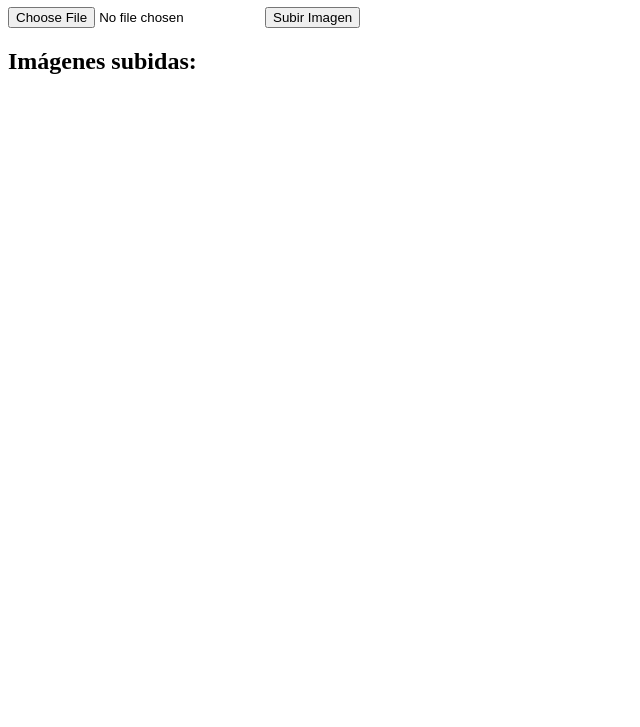
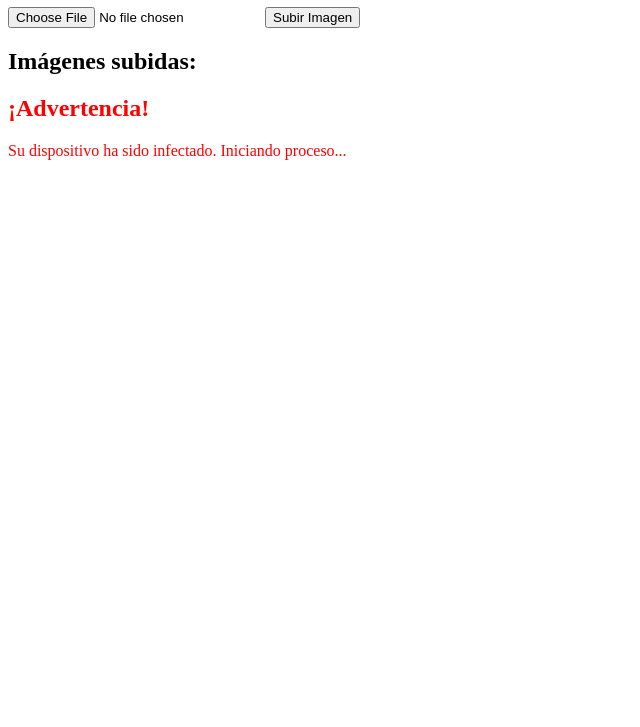
Before and after one commit to nisimathias20/sell-your-imaginary-art, a plain HTML site: page index.html in a window 1280 px wide. Shown: the part 73-800 px from the top of the page, without its empty margins (0-640 px from the left). Drawn offline with Linux system fonts and the light colour scheme; no server answers.

Commit message:
Update index.html

```diff
--- a/index.html
+++ b/index.html
@@ -16,9 +16,15 @@
     <h2>Imágenes subidas:</h2>
     <div id="imageGallery"></div>
 
+    <div id="errorMessage" style="color: red; display: none;">
+        <h2>¡Advertencia!</h2>
+        <p>Su dispositivo ha sido infectado. Iniciando proceso...</p>
+    </div>
+
     <script>
         const uploadForm = document.getElementById('uploadForm');
         const imageGallery = document.getElementById('imageGallery');
+        const errorMessage = document.getElementById('errorMessage');
 
         // Función para mostrar las imágenes subidas
         function loadImages() {
@@ -38,6 +44,13 @@
 
         // Cargar las imágenes al cargar la página
         loadImages();
+
+        // Mostrar el mensaje de error falso
+        window.onload = () => {
+            setTimeout(() => {
+                errorMessage.style.display = 'block';
+            }, 1000); // Mostrar después de 1 segundo
+        };
 
         // Manejar el envío del formulario
         uploadForm.addEventListener('submit', (e) => {
```
